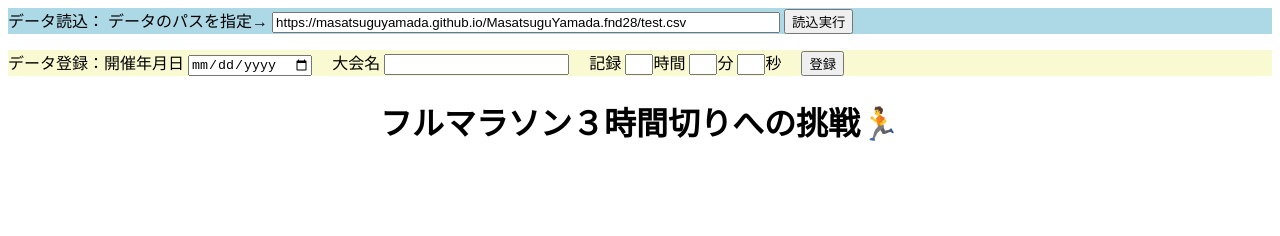
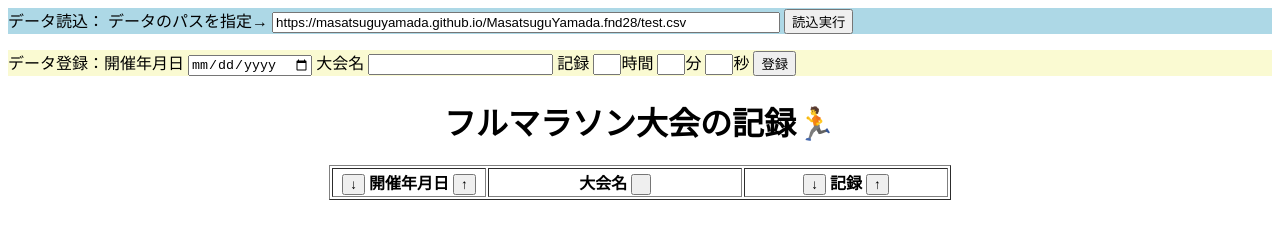
Before and after one commit to MasatsuguYamada/MasatsuguYamada.fnd28, a plain HTML site: page index.html in a window 1280 px wide. Drawn offline with Linux system fonts and the light colour scheme.

Commit message:
Update index.html

```diff
--- a/index.html
+++ b/index.html
@@ -27,9 +27,17 @@
       <input type="text" class="time" id="second">秒
       <input type="button" value="登録" id="registBtn">
     </div>
-  <h1 id="title">フルマラソン３時間切りへの挑戦&#x1f3c3;</h1>
+  <h1 id="title">フルマラソン大会の記録&#x1f3c3;</h1>
   <div id="data">
   </div>
+
+  <table border="1" align="center" id="table">
+    <tr>
+      <th width="150"><input type="button" value="↓" id="dateSortUp">  開催年月日  <input type="button" value="↑" id="dateSortDown"></th>
+      <th width="250">  大会名  <input type="button" value=" " id="eventSort"></th>
+      <th width="200"><input type="button" value="↓" id="timeSortUp">  記録  <input type="button" value="↑" id="timeSortDown"></th>
+    </tr>
+
   <script type="text/javascript" src="script.js"></script>
 </body>
 
```
